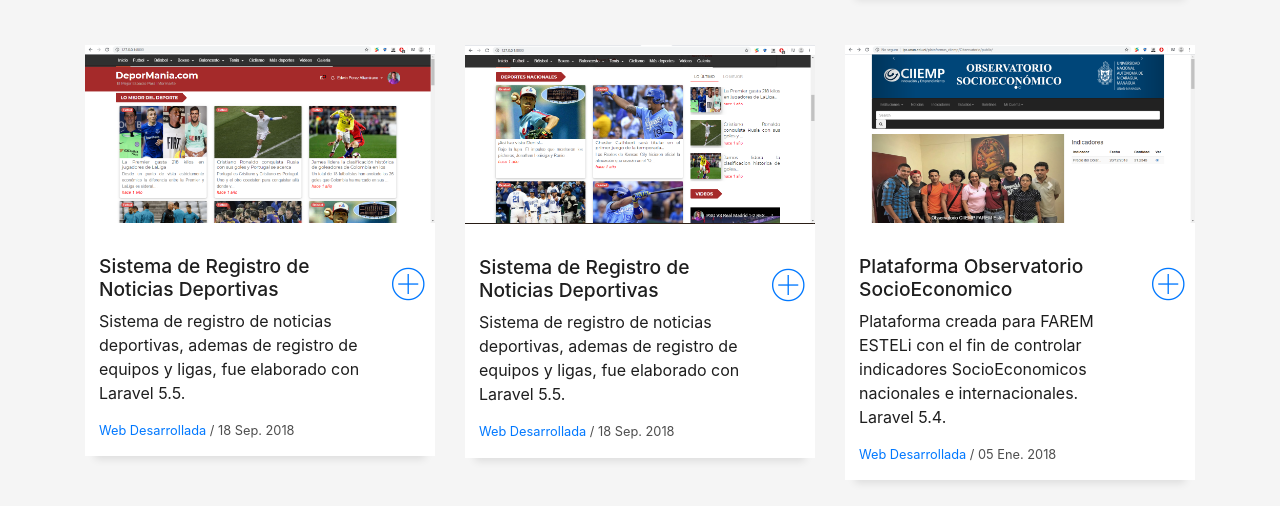
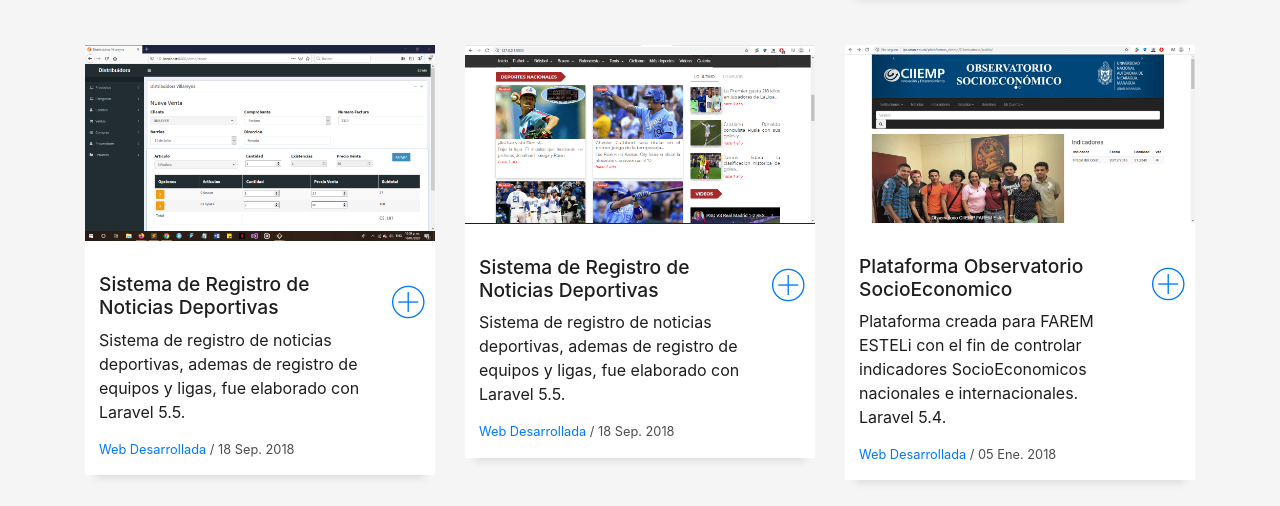
Before and after one commit to Edwinj10/Mi-Webs, a plain HTML site: page index.html in a window 1280 px wide. Shown: the part 3741-4247 px from the top of the page. Drawn offline with Linux system fonts and the light colour scheme; files whose address does not match are found by name.

Commit message:
Update index.html

```diff
--- a/index.html
+++ b/index.html
@@ -467,7 +467,7 @@
 				<div class="work-box">
 					<a href="imagenes/deportes.png" data-lightbox="gallery-mf">
 						<div class="work-img">
-							<img src="imagenes/deportes.png" alt="" class="img-fluid">
+							<img src="distribuidoras.png" alt="" class="img-fluid">
 						</div>
 						<div class="work-content">
 							<div class="row">
```
